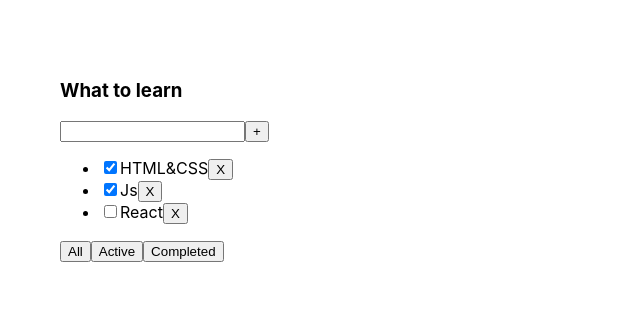
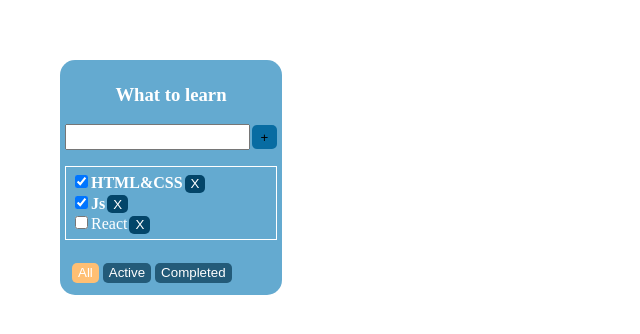
Before and after one commit to 000004-dj/1-todolist, a React (Create React App) app: page / in a window 1280 px wide. Shown: the top 334 px of the page, without its empty margins (0-640 px from the left). Built offline with nearby package versions, Linux system fonts and the light colour scheme.

Commit message:
Add new interactive for interface

```diff
--- a/src/App.css
+++ b/src/App.css
@@ -1,8 +1,30 @@
 .App {
-  padding: 30px;
-  display: flex;
+    padding: 30px;
+    display: flex;
 }
 
 .App > div {
-  margin-right: 50px;
+    margin-right: 50px;
 }
+
+.btn-active {
+    background: #FFBF73;
+    color: white;
+    border: none;
+    margin: 2px;
+    border-radius: 5px;
+    height: 20px;
+}
+
+.taskDone {
+    font-weight: bold;
+}
+
+.task {
+
+}
+
+.input-error {
+    border: solid 2px crimson;
+    outline: none;
+}
--- a/src/App.tsx
+++ b/src/App.tsx
@@ -1,6 +1,6 @@
 import React, {useState} from 'react';
 import './App.css';
-import Todolist from './Todolist'
+import Todolist from './Components/Todolist'
 // import {constants} from "fs";
 import {v1} from "uuid"
 
@@ -36,6 +36,13 @@ function App() {
 
     const addTask = (title: string) => setTasks([{id: v1(), title, isDone: false}, ...tasks])
 
+    const changeTaskStatus = (taskId: any, isDone: boolean) =>
+        setTasks(tasks.map(t => t.id === taskId ? {
+            ...t,
+            isDone: isDone
+        } : t))
+
+
     const [filter, setFilter] = useState<FilterValuesType>("all")
 
     const changeTodolistFilter = (nextFilterValue: FilterValuesType) => setFilter(nextFilterValue)
@@ -56,8 +63,17 @@ function App() {
 
     return (
         <div className='App'>
-            <Todolist title={todolistTitle} tasks={filteredTasks} updatedTasks={removeTask}
-                      changeTodolistFilter={changeTodolistFilter} addTask={addTask}/>
+
+            <Todolist
+                title={todolistTitle}
+                tasks={filteredTasks}
+                updatedTasks={removeTask}
+                changeTodolistFilter={changeTodolistFilter}
+                addTask={addTask}
+                changeTaskStatus={changeTaskStatus}
+                filter={filter}
+            />
+
             {/*<Todolist title={todolistTitle_2} tasks={tasks_2}/>*/}
         </div>
     )
--- /dev/null
+++ b/src/Components/ToDoList.module.css
@@ -0,0 +1,86 @@
+.inputWithButton input {
+    height: 20px;
+    min-width: 100px;
+    list-style-type: none;
+}
+
+.buttonPlus {
+    height: 24px;
+    min-width: 25px;
+    background: #086CA2;
+    display: inline-block;
+    border-radius: 5px;
+    border: none;
+    margin-left: 2px;
+}
+
+.buttonCross {
+    height: 18px;
+    min-width: 18px;
+    background: #034569;
+    display: inline-block;
+    border-radius: 5px;
+    border: none;
+    margin: auto 2px;
+    color: white;
+}
+
+
+.checked {
+    border: solid 1px #fff;
+    padding: 5px;
+}
+
+.buttons {
+    padding: 5px;
+}
+
+.buttonAll {
+    background: #235B79;
+    border: none;
+    margin: 2px;
+    border-radius: 5px;
+    height: 20px;
+    color: white;
+
+}
+
+.buttonActive {
+    background: #235B79;
+    border: none;
+    margin: 2px;
+    border-radius: 5px;
+    height: 20px;
+    color: white;
+
+}
+
+.buttonCompleted {
+    background: #235B79;
+    border: none;
+    margin: 2px;
+    border-radius: 5px;
+    height: 20px;
+    color: white;
+}
+
+.toDoListsParent {
+    background: #64AAD0;
+    padding: 5px;
+    font-family: "PT Sans";
+    color: white;
+    border-radius: 15px;
+
+}
+
+li {
+    list-style-type: none;
+}
+
+h3 {
+    text-align: center;
+}
+
+.inputNoErr {
+    border: solid 1px black;
+}
--- /dev/null
+++ b/src/Components/Todolist.tsx
@@ -0,0 +1,132 @@
+import React, {ChangeEvent, KeyboardEvent, useState} from "react";
+import {FilterValuesType, TaskType} from "../App";
+import s from "./ToDoList.module.css"
+
+type TodolistPropsType = {
+    title: string
+    tasks: Array<TaskType>
+    updatedTasks: (TaskId: string) => void
+    changeTodolistFilter: (changeTodolistFilter: FilterValuesType) => void
+    addTask: (title: string) => void
+    changeTaskStatus: (taskId: string, checked: boolean) => void
+    filter: FilterValuesType
+
+}
+
+function Todolist(props: TodolistPropsType) {
+
+    const [title, setTitle] = useState<string>("")
+    const [error, setError] = useState<boolean>(false)
+
+
+    const getTasksElementItem = (task: TaskType) => {
+
+        const changeTaskStatus = (e: ChangeEvent<HTMLInputElement>) => props.changeTaskStatus(task.id, e.currentTarget.checked)
+
+        return (
+            <li key={task.id}>
+
+                <input
+                    type="checkbox"
+                    checked={task.isDone}
+                    onChange={changeTaskStatus}
+                />
+
+                <span
+                    className={task.isDone ? "taskDone" : "task"}>
+                    {task.title}
+                </span>
+
+                <button
+                    onClick={() => {
+                        props.updatedTasks(task.id)
+                    }}
+                    className={s.buttonCross}
+
+                >
+                    X
+                </button>
+
+            </li>
+        )
+    }
+
+
+    const addTask = () => {
+        const trimmedTitle = title.trim()
+        if (trimmedTitle) {
+            props.addTask(title)
+        } else {
+            setError(true)
+        }
+
+        setTitle("")
+    }
+
+    const onEnterAddTask = (e: KeyboardEvent<HTMLInputElement>) => {
+        if (e.key === "Enter") {
+            addTask()
+        }
+    }
+
+    const getSetTitle = (e: ChangeEvent<HTMLInputElement>) => {
+        error && setError(false)
+        setTitle(e.currentTarget.value)
+    }
+
+    const getOnClickHandlerCreator = (filter: FilterValuesType) => () => props.changeTodolistFilter(filter)
+
+    const haveTasks = () => props.tasks.length ? props.tasks.map(getTasksElementItem) : "Lets to do nothing!"
+
+    const errorClassForInput = (err: boolean) => !err ? "s.inputNoErr" : "input-error"
+
+
+    return (
+        <div className="App">
+            <div className={s.toDoListsParent}>
+                <h3>{props.title}</h3>
+                <div className={s.inputWithButton}>
+
+                    <input
+                        value={title}
+                        onKeyDown={onEnterAddTask}
+                        onChange={getSetTitle}
+                        className={errorClassForInput(error)}/>
+
+                    <button
+                        onClick={addTask}
+                        className={s.buttonPlus}>
+                        +
+                    </button>
+                    {error && <div style={{color: "red"}}>Your data not like in form</div>}
+
+                </div>
+                <ul className={s.checked}>
+                    {haveTasks()}
+                </ul>
+                <div className={s.buttons}>
+                    <button
+                        onClick={getOnClickHandlerCreator("all")}
+                        className={props.filter === "all" ? "btn-active" : s.buttonAll}>
+                        All
+                    </button>
+
+                    <button
+                        onClick={getOnClickHandlerCreator("active")}
+                        className={props.filter === "active" ? "btn-active" : s.buttonActive}>
+                        Active
+                    </button>
+
+                    <button
+                        onClick={getOnClickHandlerCreator("completed")}
+                        className={props.filter === "completed" ? "btn-active" : s.buttonCompleted}>
+                        Completed
+                    </button>
+                </div>
+            </div>
+        </div>
+    )
+
+}
+
+export default Todolist
--- a/src/Todolist.tsx
+++ /dev/null
@@ -1,76 +0,0 @@
-import React, {ChangeEvent, KeyboardEvent, useState} from "react";
-import {FilterValuesType, TaskType} from "./App";
-
-type TodolistPropsType = {
-    title: string
-    tasks: Array<TaskType>
-    updatedTasks: (TaskId: string) => void
-    changeTodolistFilter: (changeTodolistFilter: FilterValuesType) => void
-    addTask: (title: string) => void
-}
-
-function Todolist(props: TodolistPropsType) {
-
-    const [title, setTitle] = useState<string>("")
-
-    const getTasksElementItem = (task: TaskType) => {
-        return (
-            <li key={task.id}>
-                <input type="checkbox" checked={task.isDone}/>
-                <span>{task.title}</span>
-                <button onClick={() => {
-                    props.updatedTasks(task.id)
-                }}>
-                    X
-                </button>
-            </li>
-        )
-    }
-
-
-    const addTask = () => {
-        props.addTask(title)
-        setTitle("")
-    }
-
-    const onEnterAddTask = (e: KeyboardEvent<HTMLInputElement>) => {
-        if (e.key === "Enter") {
-            addTask()
-        }
-    }
-
-    const getSetTitle = (e: ChangeEvent<HTMLInputElement>) => {
-        setTitle(e.currentTarget.value)
-    }
-
-    const getOnClickHandlerCreator = (filter: FilterValuesType) => () => props.changeTodolistFilter(filter)
-
-
-    return (
-        <div className='App'>
-            <div><h3>{props.title}</h3>
-                <div>
-
-                    <input value={title} onKeyDown={onEnterAddTask} onChange={getSetTitle}/>
-
-                    <button onClick={addTask}> +</button>
-
-                </div>
-                <ul>
-                    {props.tasks.map(getTasksElementItem)}
-                </ul>
-                <div>
-                    <button onClick={getOnClickHandlerCreator("all")}>All
-                    </button>
-                    <button onClick={getOnClickHandlerCreator("active")}>Active
-                    </button>
-                    <button onClick={getOnClickHandlerCreator("completed")}>Completed
-                    </button>
-                </div>
-            </div>
-        </div>
-    )
-
-}
-
-export default Todolist
```
